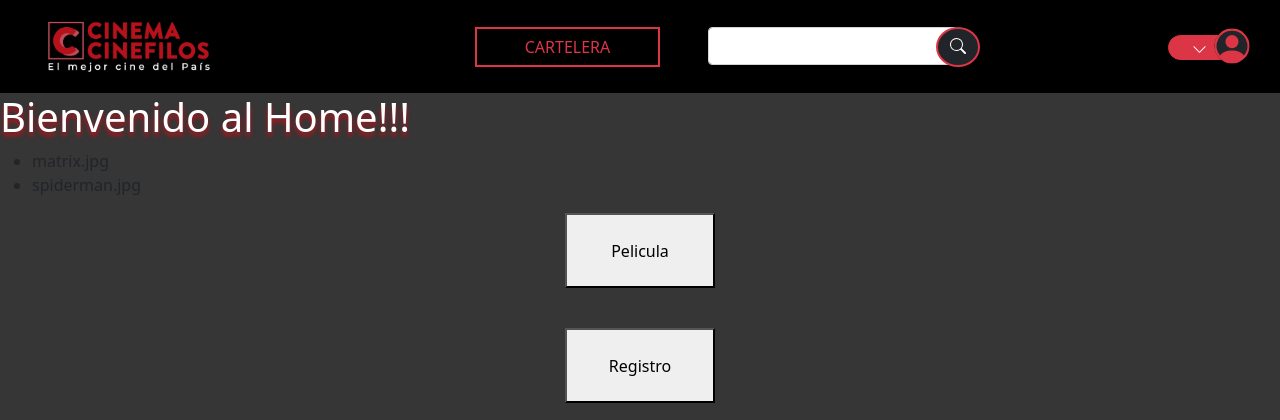
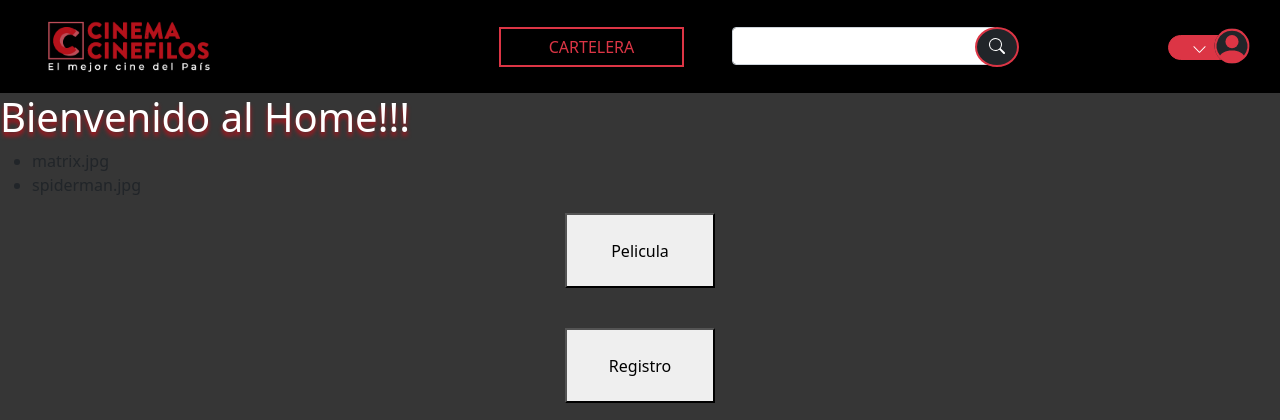
Before and after one commit to Cesar4280/cine, a Flask app: page / in a window 1280 px wide. Shown: the top 420 px of the page. Run offline with Flask 2, Linux system fonts and the light colour scheme; some libraries are stand-ins or nearby versions.

Commit message:
boton navegador

```diff
--- a/templates/index.html
+++ b/templates/index.html
@@ -20,9 +20,9 @@
             </button>
             <div class="collapse navbar-collapse" id="navbarNavAltMarkup">
                 <div class="navbar-nav mx-auto text-center">
-                    <a class="btn mx-auto mx-lg-0 btn-outline-danger px-5 rounded-0 border-2 mt-4 mt-lg-0"
+                    <a class="btn mx-auto mx-lg-5 btn-outline-danger px-5 rounded-0 border-2 mt-4 mt-lg-0"
                         href="/cartelera">CARTELERA</a>
-                    <div class="position-relative mx-auto ms-lg-5 mt-4 mt-lg-0 w-50">
+                    <div class="position-relative mx-auto ms-lg-0 mt-4 mt-lg-0 w-50">
                         <input class="form-control me-lg-2 rounded-start" type="search" aria-label="Search">
                         <button
                             class="btn btn-dark border-danger border-2 rounded-circle position-absolute top-50 start-100 translate-middle"
```
